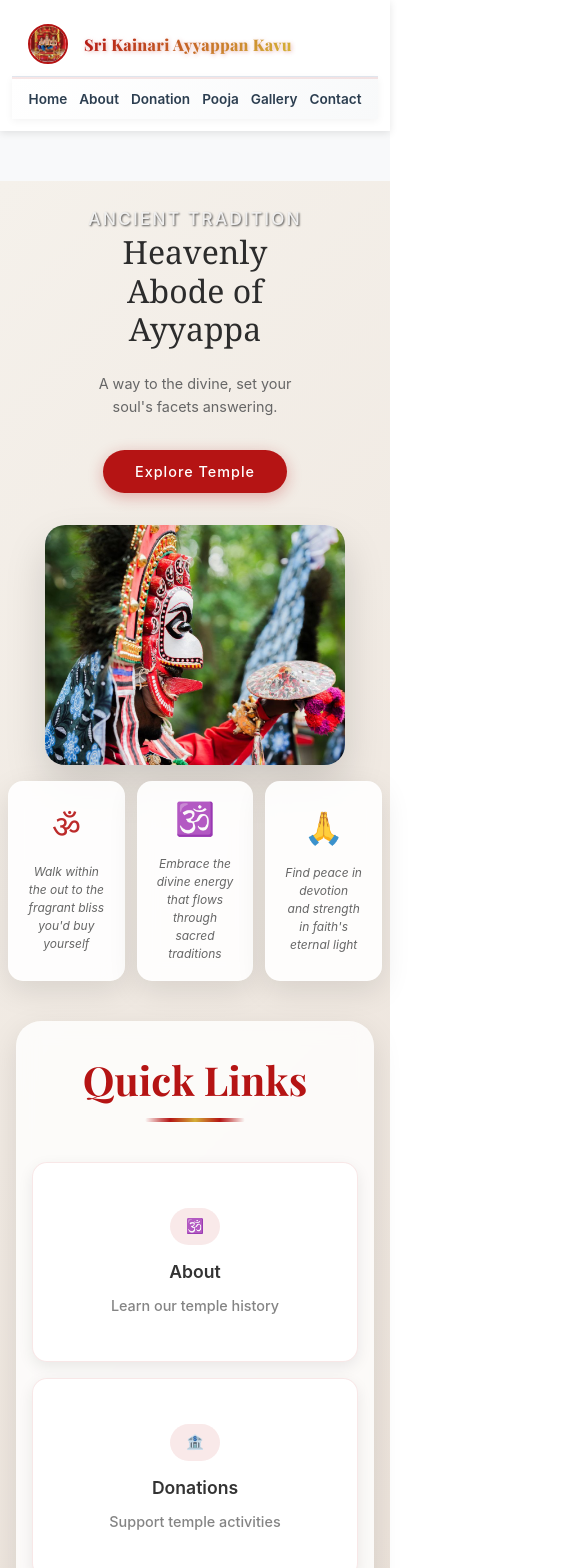
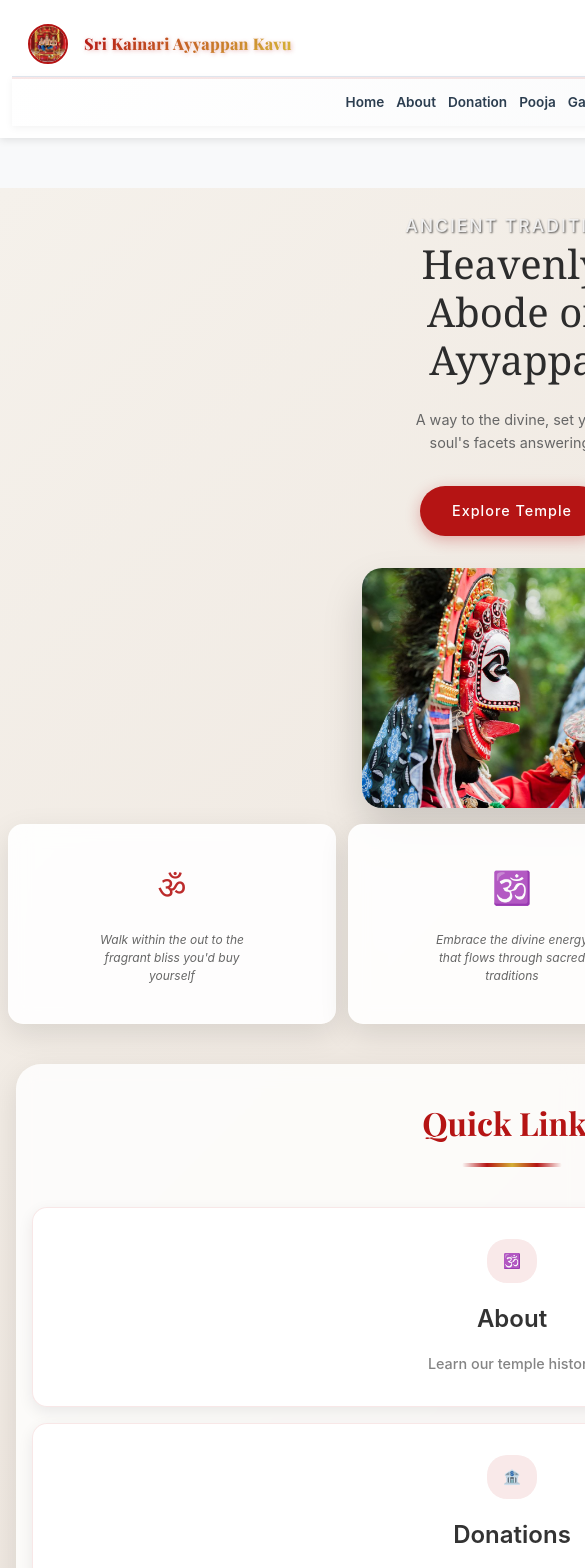
Before and after one commit to Abhiieeeyyy/temple-management-system, a React (Vite) app: page / in a window 390 px wide. Shown: the top 1568 px of the page, 585 px wide, since content can reach past the window. Built offline with nearby package versions, Linux system fonts and the light colour scheme; no server answers.

Commit message:
Increase font sizes and force desktop view on mobile

```diff
--- a/index.html
+++ b/index.html
@@ -3,7 +3,7 @@
   <head>
     <meta charset="UTF-8" />
     <link rel="icon" type="image/jpeg" href="/images/temple9.jpg" />
-    <meta name="viewport" content="width=device-width, initial-scale=1.0" />
+    <meta name="viewport" content="width=1024, initial-scale=1.0, user-scalable=yes" />
     <title>SriKainariAyyappanKavu.in</title>
     <link rel="preconnect" href="https://fonts.googleapis.com">
     <link rel="preconnect" href="https://fonts.gstatic.com" crossorigin>
--- a/src/index.css
+++ b/src/index.css
@@ -34,6 +34,8 @@ body {
   -moz-osx-font-smoothing: grayscale;
   color: var(--text-color);
   background-color: var(--background-color);
+  font-size: 18px; /* Increased from default 16px */
+  line-height: 1.6;
 }
 
 #root {
@@ -137,3 +139,51 @@ button:focus-visible {
   0% { transform: rotate(0deg); }
   100% { transform: rotate(360deg); }
 }
+
+/* Enhanced Font Sizes for Better Readability */
+h1 {
+  font-size: 2.5rem !important;
+}
+
+h2 {
+  font-size: 2rem !important;
+}
+
+h3 {
+  font-size: 1.5rem !important;
+}
+
+h4 {
+  font-size: 1.25rem !important;
+}
+
+p, li, span, div {
+  font-size: 1.1rem;
+  line-height: 1.7;
+}
+
+button, .btn {
+  font-size: 1.1rem !important;
+  padding: 0.75rem 1.5rem !important;
+}
+
+input, textarea, select {
+  font-size: 1.1rem !important;
+  padding: 0.75rem !important;
+}
+
+label {
+  font-size: 1.1rem !important;
+}
+
+/* Force Desktop View on All Devices */
+@media only screen and (max-width: 768px) {
+  body {
+    font-size: 18px;
+    min-width: 1024px;
+  }
+
+  #root {
+    min-width: 1024px;
+  }
+}
```
